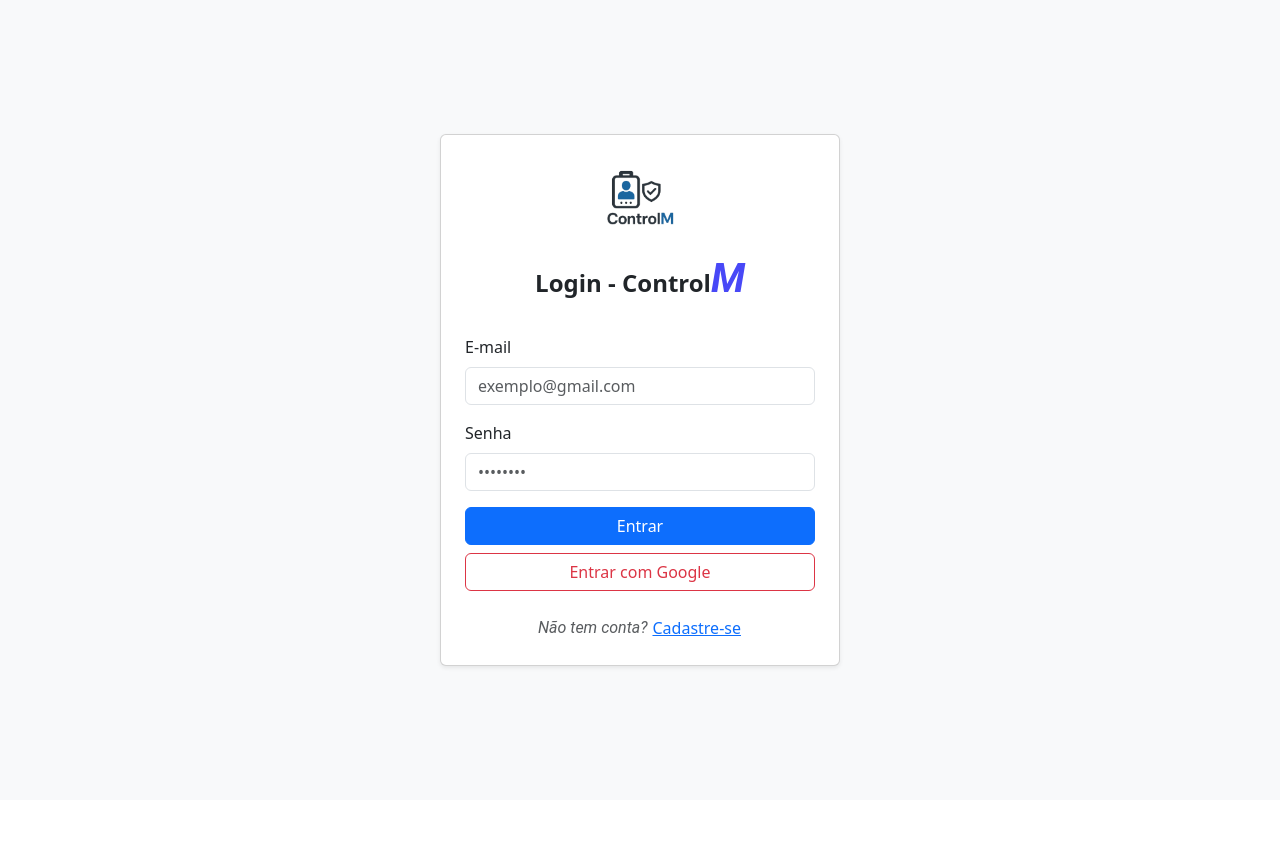
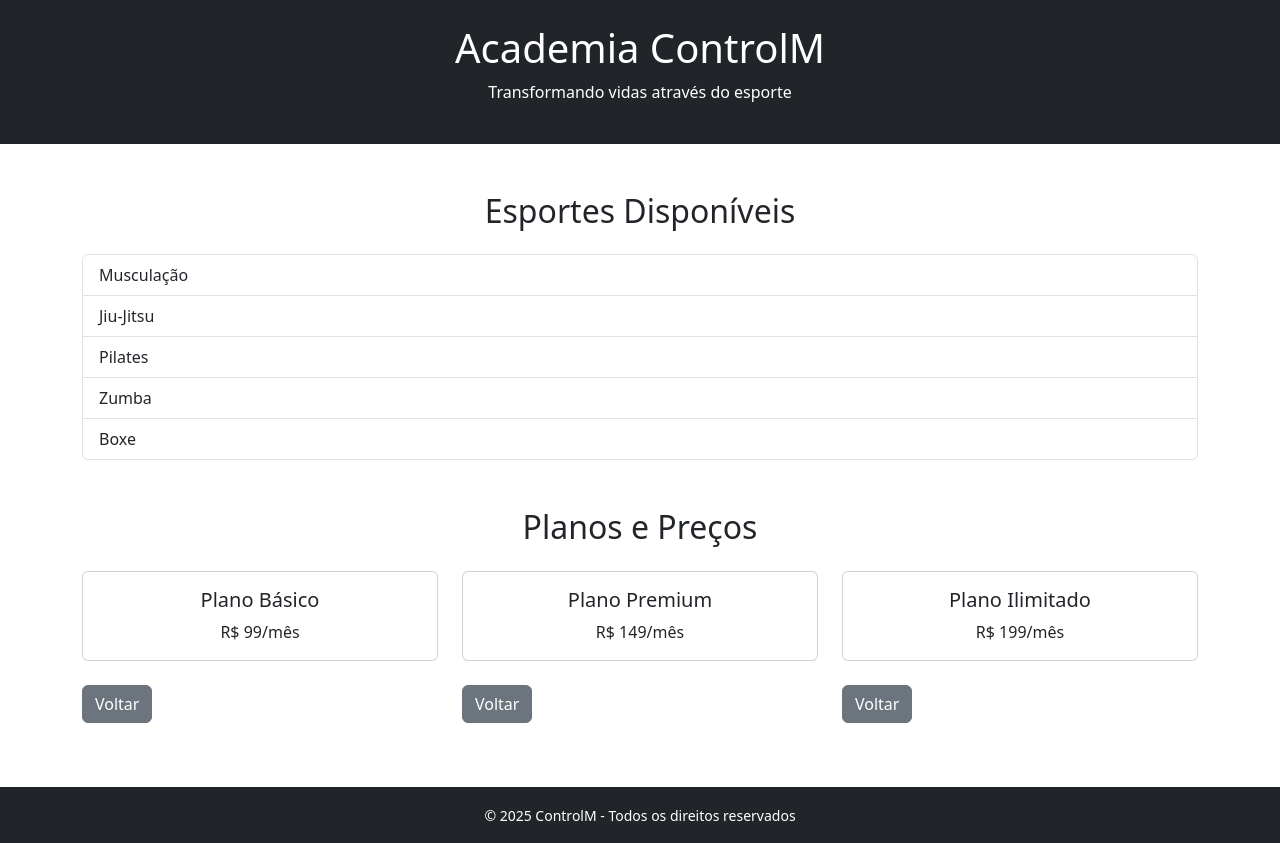
Before and after one commit to maxwellmoura/ControlM, a React (Vite) app: page /inicio in a window 1280 px wide. Before the commit the page ends 800 px from the top, so only its background shows below. Built offline with nearby package versions, Linux system fonts and the light colour scheme.

Commit message:
Versão 1.2

```diff
--- a/src/App.jsx
+++ b/src/App.jsx
@@ -2,34 +2,20 @@
 import LoginPage from './components/LoginPage';
 import Cadastro from './components/Cadastro';
 import Painel from './components/Painel';
+import LandingPage from './components/LandingPage'
 
 // React Router
 import { BrowserRouter as Router, Routes, Route } from 'react-router-dom';
 
 // Services e BD
 import PrivateRoute from './services/dataAcess/PrivateRoute';
-import { addPlansAcess, updatePlansAcess } from './services/dataAcess/plansAcess';
-
-import { useEffect } from 'react';
 
 function App() {
-  // useEffect(() => {
-  //   // Apenas para testes (você pode remover depois)
-  //   async function executarTestes() {
-  //     try {
-  //       const novoPlano = await addPlansAcess({ text: "Plano Inicial", value: 100 });
-  //       await updatePlansAcess(novoPlano.id, { text: "Plano Atualizado", value: 120 });
-  //     } catch (error) {
-  //       console.error('Erro nos testes de plano:', error);
-  //     }
-  //   }
-
-  //   executarTestes();
-  // }, []);
-
   return (
     <Router>
       <Routes>
+        <Route path="/admin" element={<LoginPage />} />
+        <Route path="/inicio" element={<LandingPage />} />
         <Route path="/" element={<LoginPage />} />
         <Route path="/cadastro" element={<Cadastro />} />
         <Route
--- /dev/null
+++ b/src/components/EsportesSection.jsx
@@ -0,0 +1,16 @@
+export default function EsportesSection() {
+    const esportes = ['Musculação', 'Jiu-Jitsu', 'Pilates', 'Zumba', 'Boxe'];
+
+    return (
+      <section className="container my-5">
+        <h2 className="mb-4 text-center">Esportes Disponíveis</h2>
+        <ul className="list-group">
+          {esportes.map((esporte, index) => (
+            <li key={index} className="list-group-item">
+              {esporte}
+            </li>
+          ))}
+        </ul>
+      </section>
+    );
+  }
--- /dev/null
+++ b/src/components/Footer.jsx
@@ -0,0 +1,7 @@
+export default function Footer() {
+    return (
+      <footer className="bg-dark text-white text-center p-3 mt-5">
+        <small>&copy; 2025 ControlM - Todos os direitos reservados</small>
+      </footer>
+    );
+  }
--- /dev/null
+++ b/src/components/Header.jsx
@@ -0,0 +1,8 @@
+export default function Header() {
+    return (
+      <header className="bg-dark text-white p-4 text-center">
+        <h1>Academia ControlM</h1>
+        <p>Transformando vidas através do esporte</p>
+      </header>
+    );
+  }
--- /dev/null
+++ b/src/components/LandingPage.jsx
@@ -0,0 +1,16 @@
+import Header from '../components/Header';
+import EsportesSection from '../components/EsportesSection';
+import PlanosSection from '../components/PlanoSection';
+import Footer from '../components/Footer';
+
+
+export default function LandingPage() {
+    return (
+        <>
+            <Header />
+            <EsportesSection />
+            <PlanosSection />
+            <Footer />
+        </>
+    );
+}
--- a/src/components/LoginPage.jsx
+++ b/src/components/LoginPage.jsx
@@ -40,10 +40,15 @@ export default function LoginPage() {
       const usuario = resultado.user;
       console.log('Login com e-mail/senha:', usuario);
 
-      // ⚠️ Atualiza o token para garantir que as claims (como admin) sejam carregadas
       await usuario.getIdToken(true);
+      const token = await usuario.getIdTokenResult(true);
+      console.log("Custom claims:", token.claims);
 
-      navigate('/painel');
+      if (token.claims.admin) {
+        navigate('/painel');
+      } else {
+        navigate('/inicio');
+      }
     } catch (erro) {
       console.error(erro);
 
@@ -68,11 +73,8 @@ export default function LoginPage() {
       const resultado = await signInWithPopup(auth, provider);
       const usuario = resultado.user;
       console.log('Login com Google:', usuario);
-
-      await usuario.getIdToken(true);
-
-      navigate('/painel');
     } catch (erro) {
+      navigate('/inicio');
       console.error(erro);
       setErro('Erro ao autenticar com o Google.');
     }
--- a/src/components/PlanoList.jsx
+++ b/src/components/PlanoList.jsx
@@ -1,10 +1,18 @@
 import { useEffect, useState } from 'react';
-import {  getPlansAcess,  addPlansAcess,  updatePlansAcess,  deletePlansAcess,} from '../services/dataAcess/plansAcess';
+import { getPlansAcess, addPlansAcess, updatePlansAcess, deletePlansAcess, } from '../services/dataAcess/plansAcess';
 import PlanoForm from './PlanoForm';
+import { useNavigate } from 'react-router-dom'
 
 export default function PlanosList() {
   const [planos, setPlanos] = useState([]);
   const [editando, setEditando] = useState(null);
+
+  const navigate = useNavigate();
+
+
+  const voltar = () => {
+    navigate('/');
+  };
 
     const carregarPlanos = async () => {
       const dados = await getPlansAcess();
@@ -81,6 +89,7 @@ export default function PlanosList() {
             )}
           </tbody>
         </table>
+        <button onClick={voltar} className="btn btn-secondary mt-4" type="button">Voltar</button>
       </div>
     );
   }
--- /dev/null
+++ b/src/components/PlanoSection.jsx
@@ -0,0 +1,32 @@
+import { useNavigate } from "react-router-dom";
+
+export default function PlanosSection() {
+  const navigate = useNavigate();
+  const voltar = () => {
+    navigate('/');
+  };
+  const planos = [
+    { nome: 'Plano Básico', valor: 99 },
+    { nome: 'Plano Premium', valor: 149 },
+    { nome: 'Plano Ilimitado', valor: 199 },
+  ];
+
+  return (
+    <section className="container my-5">
+      <h2 className="mb-4 text-center">Planos e Preços</h2>
+      <div className="row">
+        {planos.map((plano, index) => (
+          <div key={index} className="col-md-4 mb-3">
+            <div className="card text-center">
+              <div className="card-body">
+                <h5 className="card-title">{plano.nome}</h5>
+                <p className="card-text">R$ {plano.valor}/mês</p>
+              </div>
+            </div>
+            <button onClick={voltar} className="btn btn-secondary mt-4" type="button">Voltar</button>
+          </div>
+        ))}
+      </div>
+    </section>
+  );
+}
```
Lines whose indentation alone changed are shown as unchanged.
